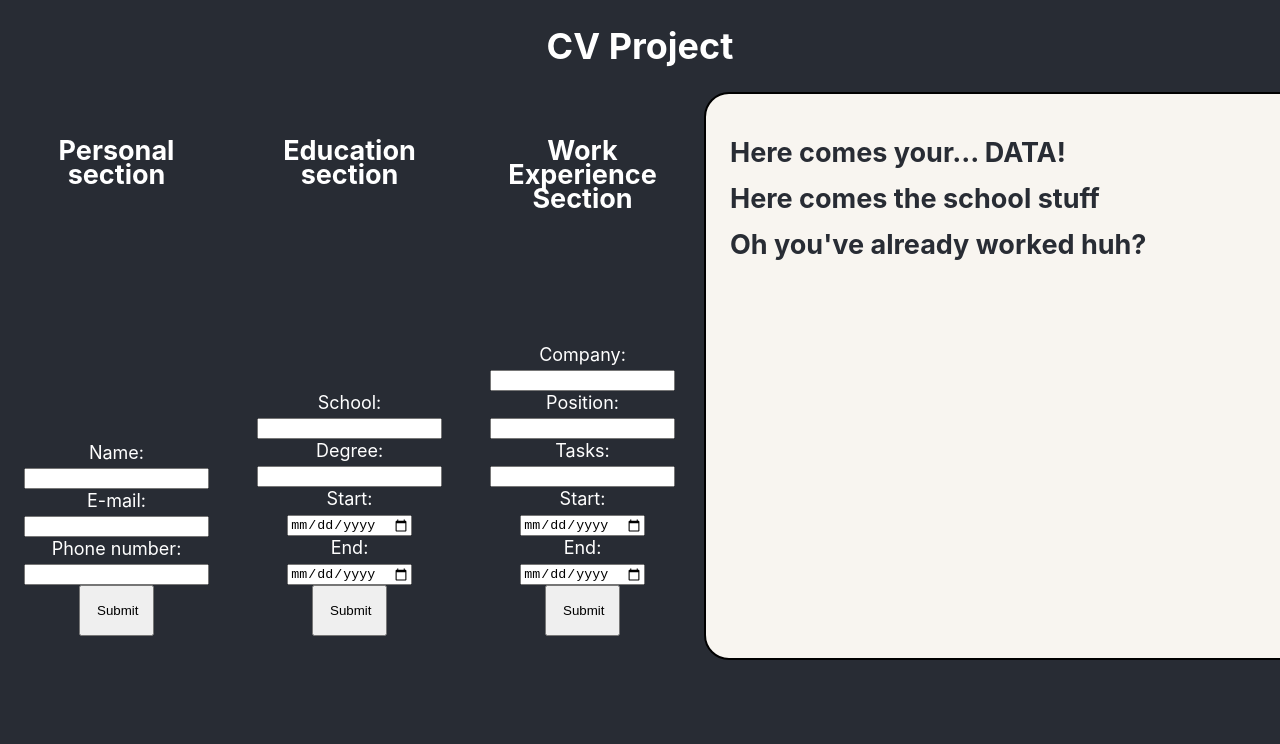
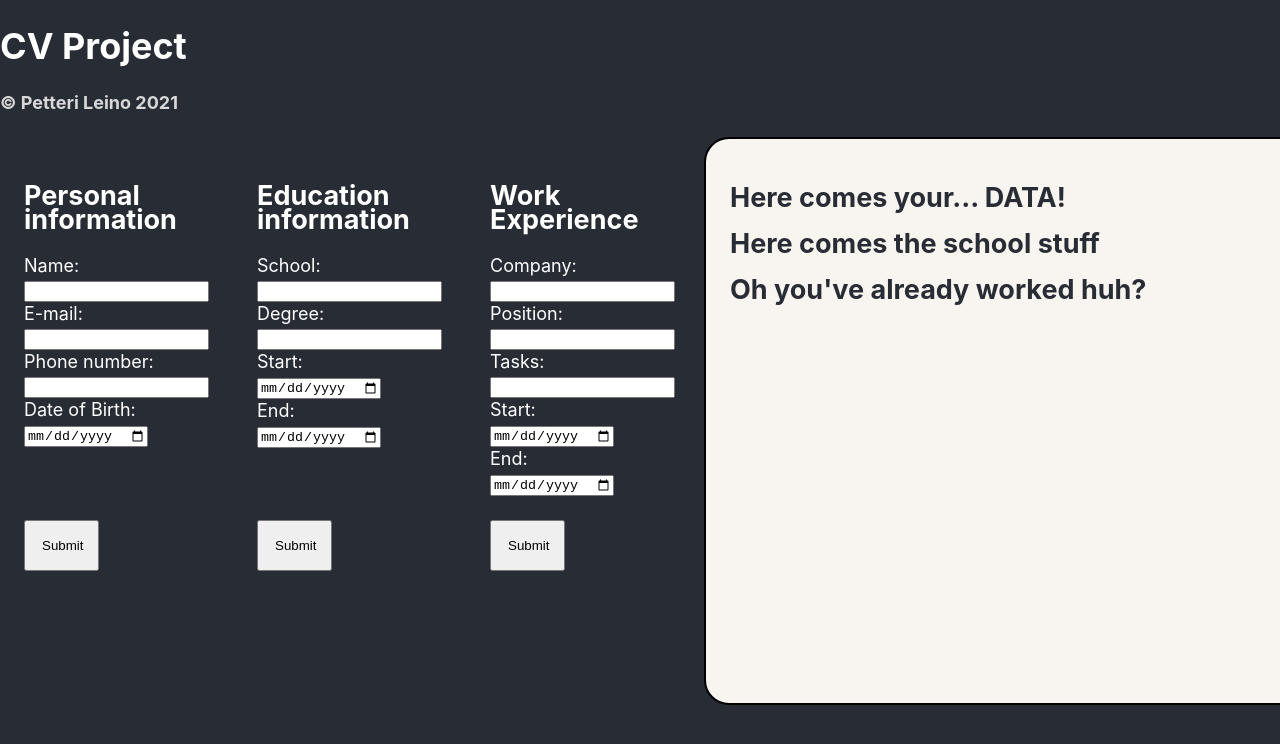
Before and after one commit to PettLe/cv-project, a React (Create React App) app: page / in a window 1280 px wide. Shown: the top 744 px of the page. Built offline with nearby package versions, Linux system fonts and the light colour scheme.

Commit message:
added birth of date to the form and fixed UI further

```diff
--- a/src/App.css
+++ b/src/App.css
@@ -1,5 +1,5 @@
 .App {
-  text-align: center;
+  text-align: left;
   background-color: #282c34;
   min-height: 100vh;
   display: flex;
@@ -8,6 +8,10 @@
   /*justify-content: center;*/
   font-size: calc(10px + 1vmin);
   color: white;
+}
+
+h4 {
+  color: rgb(216, 216, 216);
 }
 li,
 ul {
@@ -31,7 +35,7 @@ ul {
   /* color: #282c34;*/
   display: flex;
   flex-direction: column;
-  justify-content: space-between;
+  justify-content: flex-start;
   color: white;
   min-height: 65vh;
   background-color: #282c34;
@@ -68,6 +72,8 @@ ul {
 .formFlex button {
   padding: 2vh;
   width: 75px;
+  position: absolute;
+  top: 65vh;
 }
 .WorkHistory {
   /* min-width: 80%;*/
--- a/src/App.js
+++ b/src/App.js
@@ -18,6 +18,7 @@ class App extends Component {
         nameInput: "",
         emailInput: "",
         phoneInput: "",
+        ageInput: new Date(),
         id: uniqid(),
       },
       workInfo: [],
@@ -95,6 +96,7 @@ class App extends Component {
         nameInput: "",
         emailInput: "",
         phoneInput: "",
+        ageInput: new Date(),
         id: uniqid(),
       },
     });
@@ -145,6 +147,7 @@ class App extends Component {
       <div className="App">
         <div className="formComponents">
           <h1>CV Project</h1>
+          <h4>&copy; Petteri Leino 2021</h4>
           <div className="flexAll">
             <div className="formFlex">
               <Personal
--- a/src/components/Education.js
+++ b/src/components/Education.js
@@ -11,7 +11,7 @@ class Education extends Component {
 
     return (
       <div className="Education">
-        <h2>Education section</h2>
+        <h2>Education information</h2>
         <form onSubmit={onSubmitEducation}>
           <label htmlFor="schoolInput">School: </label>
           <br />
--- a/src/components/InfoOutput.js
+++ b/src/components/InfoOutput.js
@@ -20,6 +20,7 @@ class InfoOutput extends Component {
                 <li>Name: {item.nameInput}</li>
                 <li>E-mail: {item.emailInput}</li>
                 <li>Phone: {item.phoneInput}</li>
+                <li>Date of Birth: {item.ageInput}</li>
               </ul>
             );
           })}
--- a/src/components/Personal.js
+++ b/src/components/Personal.js
@@ -11,7 +11,7 @@ class Personal extends Component {
 
     return (
       <div className="Personal">
-        <h2>Personal section</h2>
+        <h2>Personal information</h2>
         <form onSubmit={onSubmitPersonal}>
           <label htmlFor="nameInput">Name: </label>
           <br />
@@ -43,6 +43,16 @@ class Personal extends Component {
             aria-required
           />
           <br />
+          <label htmlFor="ageInput">Date of Birth: </label>
+          <br />
+          <input
+            type="date"
+            onChange={handleChange}
+            name="ageInput"
+            value={personal.ageInput}
+            aria-required
+          />
+          <br />
           <button type="submit">Submit</button>
         </form>
       </div>
--- a/src/components/WorkHistory.js
+++ b/src/components/WorkHistory.js
@@ -11,7 +11,7 @@ class WorkHistory extends Component {
 
     return (
       <div className="WorkHistory">
-        <h2>Work Experience Section</h2>
+        <h2>Work Experience</h2>
         <form onSubmit={onSubmitWork}>
           <label htmlFor="companyInput">Company: </label>
           <br />
```
